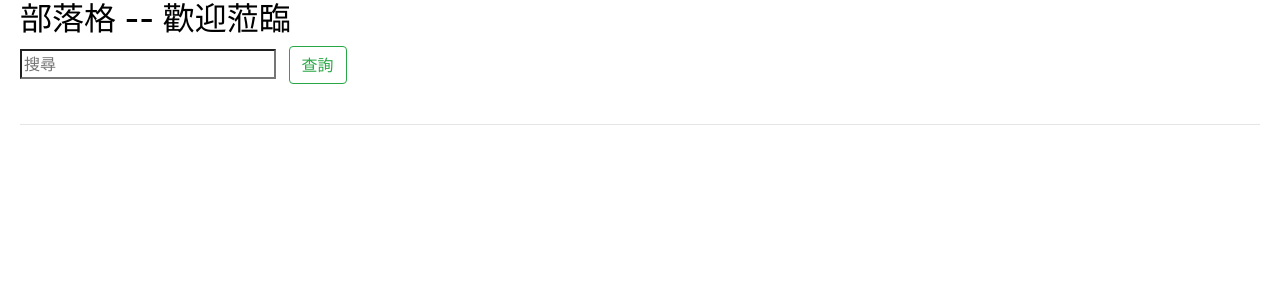
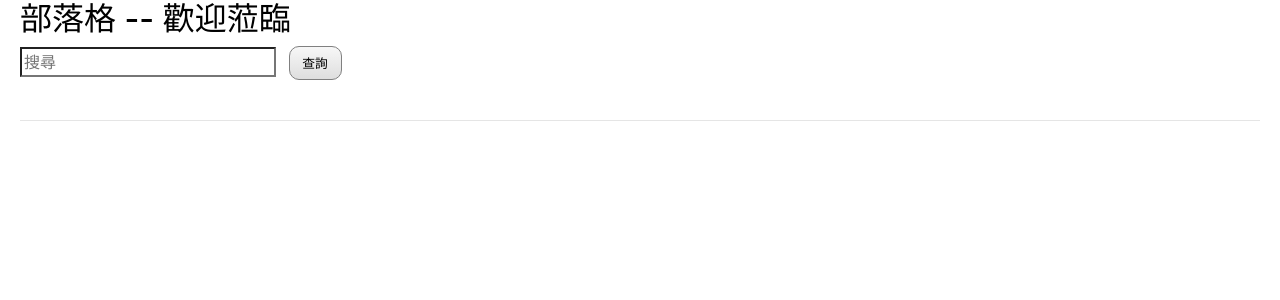
Before and after one commit to coquina/myblog, a Django app: page /article in a window 1280 px wide. Shown: the part 91-391 px from the top of the page. Run offline with Django 3.2, Linux system fonts and the light colour scheme; data that the repository does not hold is empty; some libraries are stand-ins or nearby versions.

```diff
--- a/article/templates/article/searchForm.html
+++ b/article/templates/article/searchForm.html
@@ -1,7 +1,7 @@
 {#<nav class="navbar navbar-light bg-light">#}
     <form class="inlineBlock" action="{% url 'article:articleSearch' %}">
         <input class=" mr-sm-2" placeholder="搜尋" aria-label="Search" type="search" name="searchTerm" {% if searchTerm %} value="{{ searchTerm }}" {% endif %}>
-        <button class="btn btn-outline-success my-2 my-sm-0" type="submit">查詢</button>
+        <button class="btna btn-outline-success my-2 my-sm-0" type="submit">查詢</button>
 
     </form>
 {#</nav>#}
```
